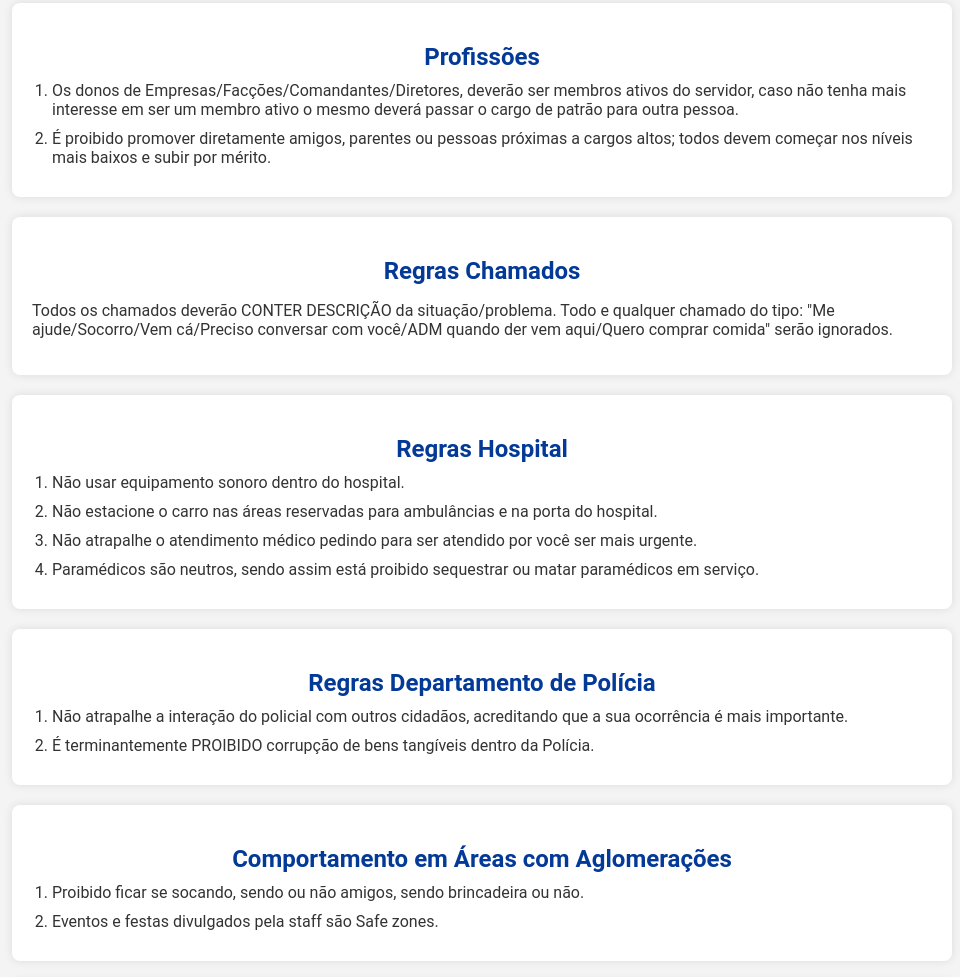
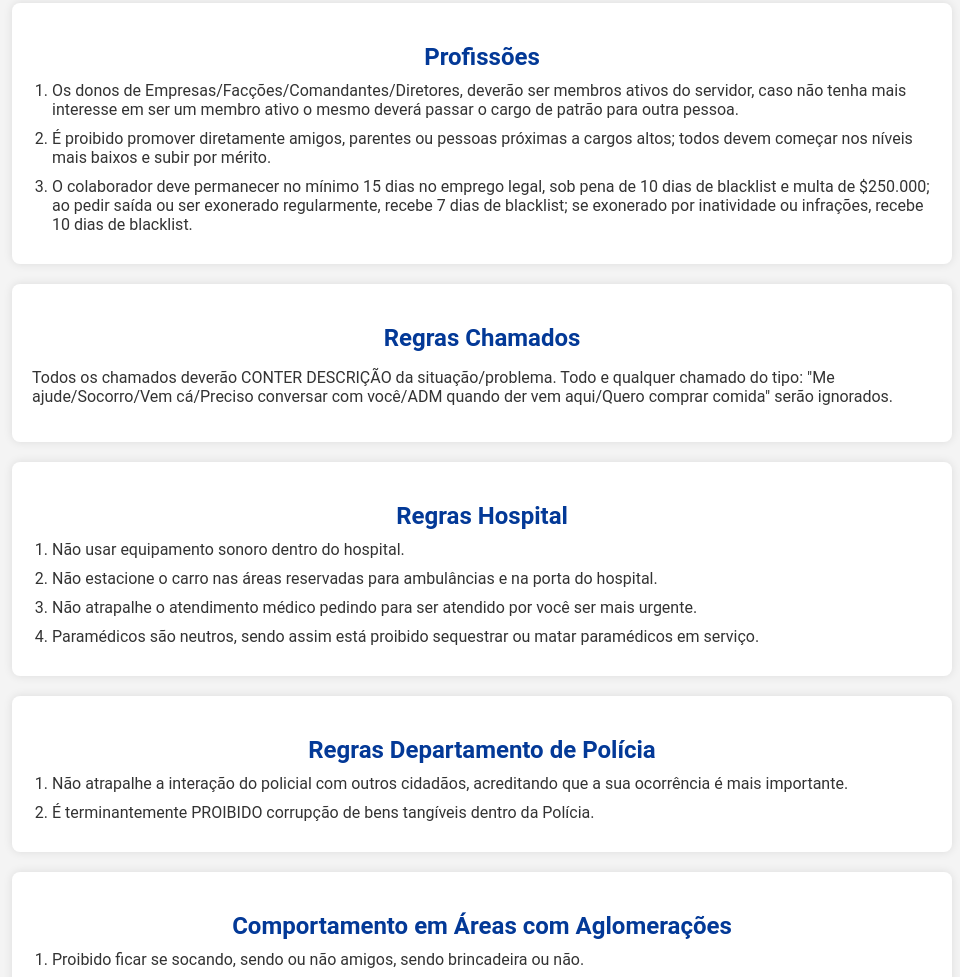
Before and after one commit to JulianoPassing/regras-scc, a website: page index.html in a window 1280 px wide. Shown: the part 3956-4933 px from the top of the page, without its empty margins (158-1118 px from the left). Drawn offline with Linux system fonts and the light colour scheme.

Commit message:
Update index.html

```diff
--- a/index.html
+++ b/index.html
@@ -349,6 +349,7 @@
         </li>
         <li>É proibido promover diretamente amigos, parentes ou pessoas próximas a cargos altos; todos devem começar nos níveis mais baixos e subir por mérito.
         </li>
+          <li>O colaborador deve permanecer no mínimo 15 dias no emprego legal, sob pena de 10 dias de blacklist e multa de $250.000; ao pedir saída ou ser exonerado regularmente, recebe 7 dias de blacklist; se exonerado por inatividade ou infrações, recebe 10 dias de blacklist.</li>
           </ol>
       </section>
 
```
